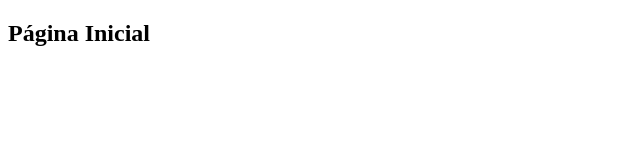
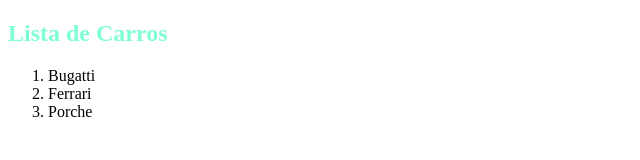
Before and after one commit to Tygasjhony/meurepositorio, a plain HTML site: page index.html in a window 1280 px wide. Shown: the whole page, without its empty margins (0-640 px from the left). Drawn offline with Linux system fonts and the light colour scheme.

Commit message:
Criação de uma lista ordenada

```diff
--- a/index.html
+++ b/index.html
@@ -3,12 +3,19 @@
 <head>
     <meta charset="UTF-8">
     <meta name="viewport" content="width=device-width, initial-scale=1.0">
-    <link rel="stylesheet" src="style.css" />
+    <link rel="stylesheet" href="style.css" />
 
     <title>Página HTML</title>
 </head>
 <body>
-    <h2> Página Inicial</h2>
+    <h2> Lista de Carros</h2>
+
+    <ol>
+        <li> Bugatti</li>
+        <li>Ferrari</li>
+        <li>Porche</li>
+
+    </ol>
 
 
 </body>
```
Also changed, not shown: Comandos Basicos.txt (added), 1 other file.
